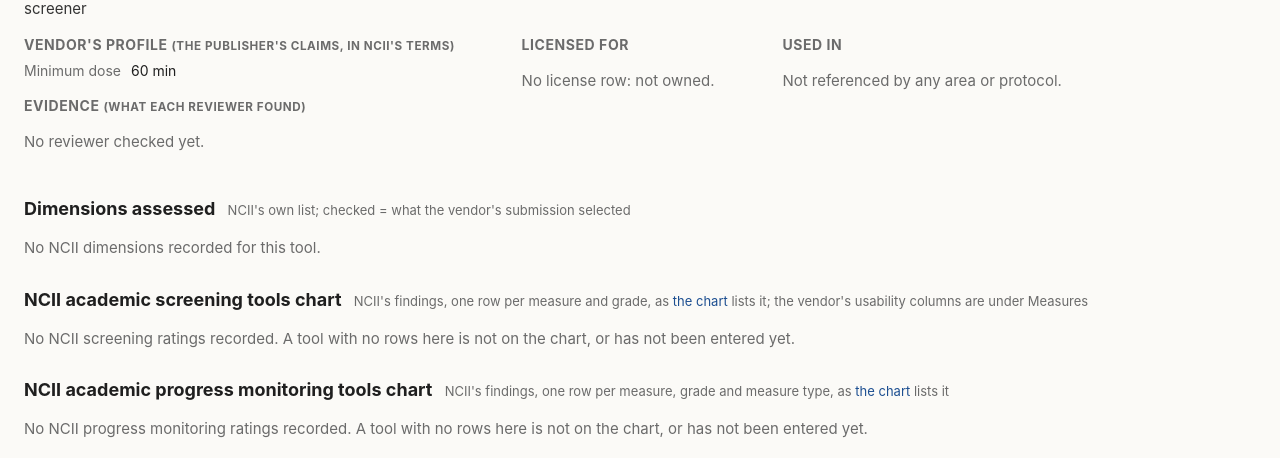
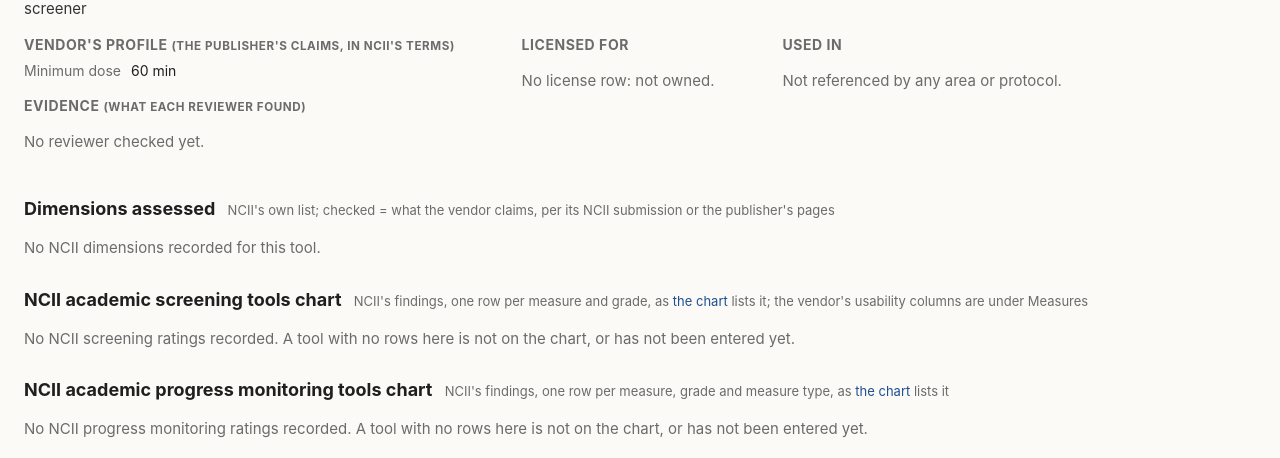
Before and after one commit to bcransto/css-implementation, a Flask app: page /tool/aleks in a window 1280 px wide. Shown: the part 140-598 px from the top of the page. Run offline with Flask 3, Linux system fonts and the light colour scheme; data comes from the database, SQL or seed files in the repository; data that the repository does not hold is empty; some libraries are stand-ins or nearby versions.

Commit message:
Tool page: dimension heading names the publisher as a source too
Co-Authored-By: Claude Fable 5.1 <noreply@anthropic.com>

```diff
--- a/templates/tool.html
+++ b/templates/tool.html
@@ -73,7 +73,7 @@
 </div>
 {% endif %}
 
-<h2>Dimensions assessed <small>NCII's own list; checked = what the vendor's submission selected</small></h2>
+<h2>Dimensions assessed <small>NCII's own list; checked = what the vendor claims, per its NCII submission or the publisher's pages</small></h2>
 {% for set in dimensions %}
 <h3 class="dimset">{{ set.label }}{% if set.measure %} <span class="muted">· {{ set.measure }}</span>{% endif %}</h3>
 {% if set.per_measure %}
```
